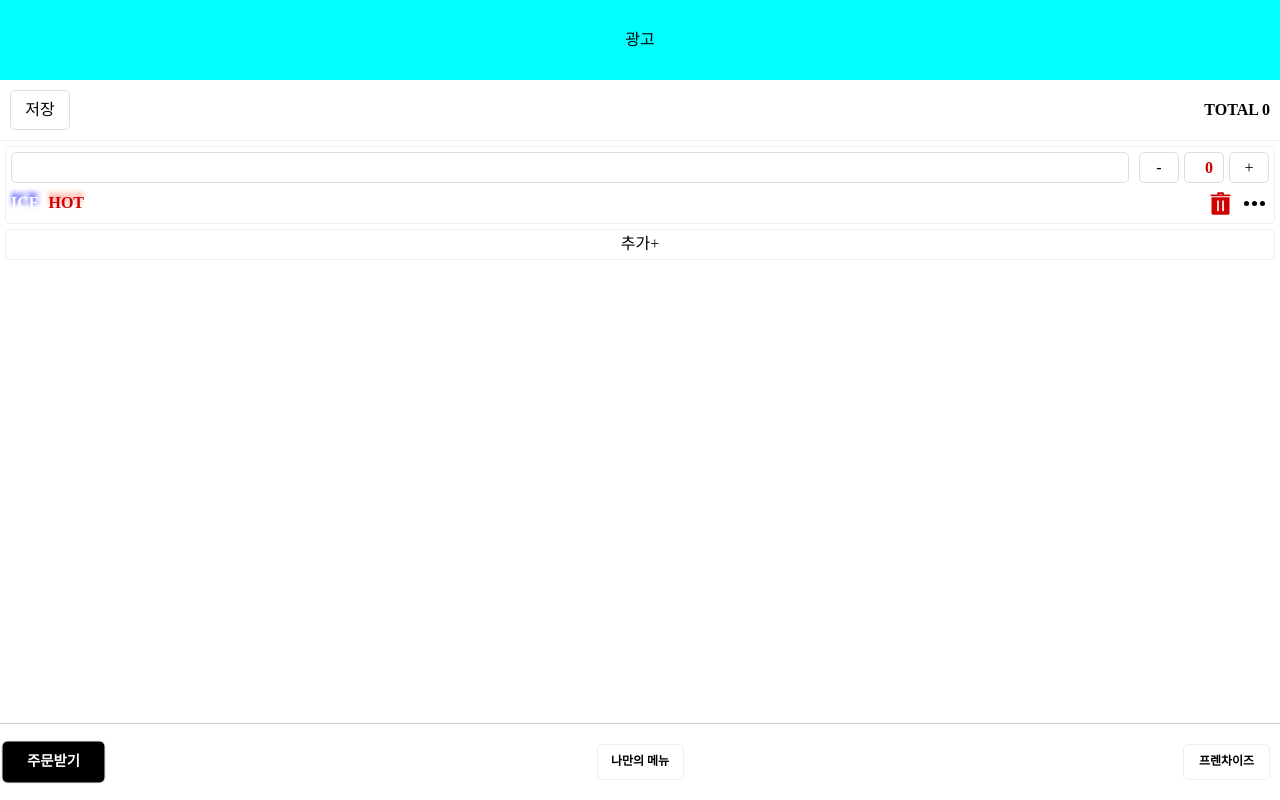
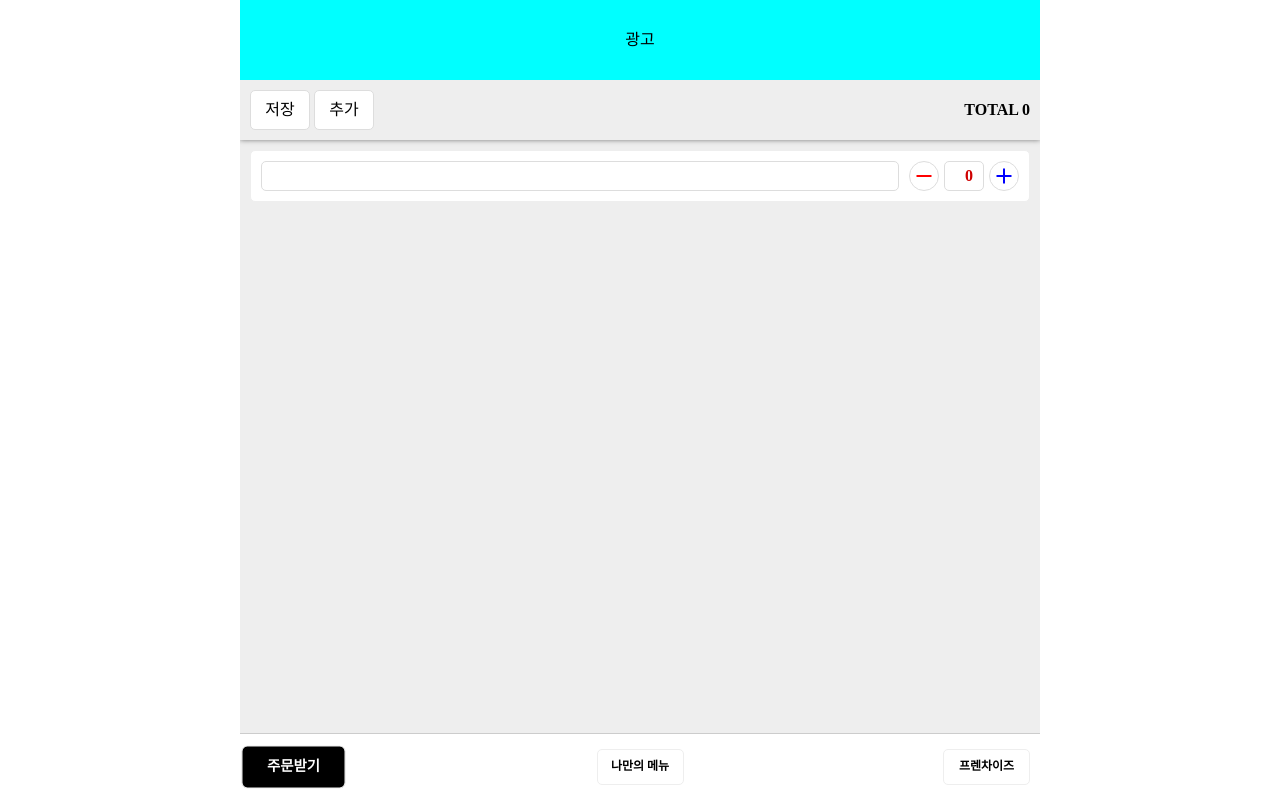
Before and after one commit to wondaero/easy-order, a plain HTML site: page index.html in a window 1280 px wide. Drawn offline with nearby package versions, Linux system fonts and the light colour scheme.

Commit message:
메모기능 추가 및 ui 변경

```diff
--- a/index.html
+++ b/index.html
@@ -13,6 +13,9 @@
             display: flex;
             flex-direction: column;
             height: 100%;
+            max-width: 800px;
+            min-width: 250px;
+            margin: 0 auto;
         }
         .adv-section{
             height: 80px;
@@ -27,9 +30,18 @@
             overflow-y: auto;
         }
 
+        main .order-page.hidden{
+            display: none;
+        }
+        main .order-page{
+            background: #eee;
+            height: 100%;
+            display: flex;
+            flex-direction: column;
+        }
         main .order-page header{
             padding: 10px;
-            border-bottom: 1px solid #eee;
+            box-shadow: 0 0 5px rgba(0, 0, 0, .5);
             display: flex;
             align-items: center;
             justify-content: space-between;
@@ -45,18 +57,19 @@
 
         }
         main .order-page ul{
+            flex: 1;
             margin: 0;
             padding: 0;
             list-style: none;
-            padding: 5px;
-            overflow: hidden;
+            padding: 10px;
+            overflow-y: auto;
         }
         main .order-page ul li{
-            padding: 5px;
+            padding: 10px;
             border: 1px solid #eee;
             border-radius: 5px;
             margin-bottom: 5px;
-            background: 0;
+            background: #fff;
             position: relative;
             transition: background 1s,
             left 1s linear(0 0%, 0 2.27%, 0.02 4.53%, 0.04 6.8%, 0.06 9.07%, 0.1 11.33%, 0.14 13.6%, 0.25 18.15%, 0.39 22.7%, 0.56 27.25%, 0.77 31.8%, 1 36.35%, 0.89 40.9%, 0.85 43.18%, 0.81 45.45%, 0.79 47.72%, 0.77 50%, 0.75 52.27%, 0.75 54.55%, 0.75 56.82%, 0.77 59.1%, 0.79 61.38%, 0.81 63.65%, 0.85 65.93%, 0.89 68.2%, 1 72.7%, 0.97 74.98%, 0.95 77.25%, 0.94 79.53%, 0.94 81.8%, 0.94 84.08%, 0.95 86.35%, 0.97 88.63%, 1 90.9%, 0.99 93.18%, 0.98 95.45%, 0.99 97.73%, 1 100%);
@@ -67,7 +80,11 @@
             transition: left .3s;
         }
         main .order-page ul li:not(.add-li):hover{
-            box-shadow: 0 2px 10px rgba(0, 0, 0, .8);
+            box-shadow: 0 2px 3px rgba(0, 0, 0, .8);
+            border: 0;
+        }
+        main .order-page ul li:not(.add-li):hover .bottom{
+            display: block;
         }
         main .order-page ul li.hot{
             background: url(assets/imgs/hot-bg2.jpg) no-repeat;
@@ -85,24 +102,21 @@
             display: flex;
             align-items: center;
             justify-content: center;
-            margin-bottom: 5px;
         }
         main .order-page ul li .item-nm{
-            /* flex: 1; */
             width: 100%;
             border: 1px solid #ddd;
             border-radius: 5px;
             padding: 5px 10px;
             resize: none;
-            height: 31px;
+            height: 30px;
             box-sizing: border-box;
             vertical-align: top;
             margin-right: 10px;
-            /* margin-bottom: 5px; */
-            /* display: flex;
-            align-items: center; */
         }
         main .order-page ul li .bottom{
+            display: none;
+            margin-top: 10px;
         }
         main .order-page ul li .bottom .btns{
             display: flex;
@@ -138,6 +152,26 @@
             height: 30px;
             padding: 0;
         }
+        main .order-page ul li .bottom .toggle-memo{
+            vertical-align: middle;
+        }
+        main .order-page ul li .bottom .toggle-memo input{
+            display: none;
+        }
+        main .order-page ul li .bottom .toggle-memo input + strong{
+            display: inline-flex;
+            width: 35px;
+            height: 30px;
+            vertical-align: middle;
+            align-items: center;
+            justify-content: center;
+            border-radius: 5px;
+            background: #fff;
+            color: #ddd;
+        }
+        main .order-page ul li .bottom .toggle-memo input:checked + strong{
+            color: #000;
+        }
         main .order-page ul li .bottom .btn-detail{
             background: #fff;
             border: 0;
@@ -172,7 +206,7 @@
             text-align: right;
             padding:  5px 10px;
             border: 1px solid #ddd;
-            height: 31px;
+            height: 30px;
             box-sizing: border-box;
             margin: 0 5px;
             border-radius: 5px;
@@ -192,20 +226,75 @@
             border-radius: 5px;
             background: #fff;
             border: 1px solid #ddd;
-            padding: 5px;
             overflow: hidden;
             display: flex;
             align-items: center;
             justify-content: center;
             cursor: pointer;
-            width: 40px;
-            height: 31px;
+            width: 30px;
+            height: 30px;
+            box-sizing: border-box;
+            border-radius: 50%;
+            position: relative;
+        }
+
+        main .order-page ul li .cnt-wrapper .btn-plus:before{
+            content: '';
+            display: block;
+            background: #00f;
+            width: 15px;
+            height: 2px;
+            position: absolute;
+            top: 50%;
+            left: 50%;
+            transform: translate(-50%, -50%);
+        }
+        main .order-page ul li .cnt-wrapper .btn-plus:after{
+            content: '';
+            display: block;
+            background: #00f;
+            width: 2px;
+            height: 15px;
+            position: absolute;
+            top: 50%;
+            left: 50%;
+            transform: translate(-50%, -50%);
+        }
+        main .order-page ul li .cnt-wrapper .btn-minus:before{
+            content: '';
+            display: block;
+            background: #f00;
+            width: 15px;
+            height: 2px;
+            position: absolute;
+            top: 50%;
+            left: 50%;
+            transform: translate(-50%, -50%);
+        }
+        main .order-page ul li .cnt-wrapper .btn-plus:hover{background: #00f;}
+        main .order-page ul li .cnt-wrapper .btn-minus:hover{background: #f00;}
+        main .order-page ul li .cnt-wrapper .btn-plus-minus:hover:before,
+        main .order-page ul li .cnt-wrapper .btn-plus-minus:hover:after{
+            background: #fff;
+        }
+
+
+        main .order-page ul li .bottom .memo-wrapper{
+            margin-top: 10px;
+            width: 100%;
+            box-sizing: border-box;
+        }
+        main .order-page ul li .bottom .memo-wrapper textarea{
             box-sizing: border-box;
             border-radius: 5px;
+            width: 100%;
+            resize: none;
+            vertical-align: top;
+            min-height: 32px;
+            padding: 5px 10px;
+            border: 1px solid #ddd;
         }
-        main .order-page ul li .cnt-wrapper .btn-plus-minus:hover{
-            background: #ddd;
-        }
+
         main .my-page header{
             padding: 10px;
         }
@@ -288,7 +377,7 @@
             justify-content: space-between;
             border-top: 1px solid rgba(0, 0, 0, .2);
             box-sizing: border-box;
-            padding: 20px 10px;
+            padding: 15px 10px;
         }
         footer label{
             /* margin-right: 50px; */
@@ -420,11 +509,14 @@
         <main>
             <div class="order-page" data-page="order">
                 <header>
-                    <button onclick="saveData()">저장</button>
+                    <div>
+                        <button onclick="saveData()">저장</button>
+                        <button onclick="addLi()">추가</button>
+
+                    </div>
                     <strong id="totalCntTag"></strong>
                 </header>
                 <ul id="itemList">
-                    <li id="addLi" class="add-li" onclick="addLi()">추가+</li>
                 </ul>
             </div>
             <div class="my-page hidden" data-page="my">
@@ -492,23 +584,16 @@
 
         const addLi = (txt) => {
             const li = document.createElement('li');
+
             li.classList.add('yet');
             li.dataset.type = 'item';
             li.innerHTML = `
                 <div class="top">
-                    <textarea type="text" name="" class="item-nm"
-                        onkeyup="resizeTxtarea(this)"
-                        onkeydown="resizeTxtarea(this)"
-                        oninput="resizeTxtarea(this)"
-                        onfocus="resizeTxtarea(this)"
-                        onchange="resizeTxtarea(this)"
-                        onblur="resizeTxtarea(this)"
-                        rows="1"
-                    >${txt || ''}</textarea>
+                    <input type="text" name="" class="item-nm" value="${txt || ''}">
                     <div class="cnt-wrapper">
-                        <button class="btn-plus-minus btn-minus" onclick="cntCtrl(this, -1)">-</button>
+                        <button class="btn-plus-minus btn-minus" onclick="cntCtrl(this, -1)"></button>
                         <input class="item-cnt color-red" data-id="item-cnt" type="number" onkeyup="changeValue()" onchange="changeValue()" onkeydown="changeValue()" oninput="changeValue()" value="0" onfocus="this.select()">
-                        <button class="btn-plus-minus btn-plus" onclick="cntCtrl(this, 1)">+</button>
+                        <button class="btn-plus-minus btn-plus" onclick="cntCtrl(this, 1)"></button>
                     </div>
                 </div>
                 <div class="bottom">
@@ -527,6 +612,10 @@
                             <button class="btn-del" onclick="delRow2(this)">
                                 <img src="./assets/imgs/iconmonstr-trash-can-filled.svg" alt="제거" height="27"/>
                             </button>
+                            <label class="toggle-memo">
+                                <input type="checkbox" onchange="toggleMemo(this)" />
+                                <strong>메모</strong>
+                            </label>
                             <button class="btn-detail" onclick="toggleDetail(this)">
                                 <strong></strong>
                                 <strong></strong>
@@ -536,15 +625,26 @@
                             <!--<button>복사</button>-->
                         </div>
                     </div>
-
+                    <div class="memo-wrapper hidden">
+                        <textarea rows="1"
+                            onkeyup="resizeTxtarea(this)"
+                            onkeydown="resizeTxtarea(this)"
+                            oninput="resizeTxtarea(this)"
+                            onfocus="resizeTxtarea(this)"
+                            onchange="resizeTxtarea(this)"
+                            onblur="resizeTxtarea(this)"
+                        ></textarea>
+                    </div>
                 </div>
 
             `;
 
-            qs('#addLi').before(li);
-            setTimeout(() => {
-                li.classList.remove('yet');
-            });
+            qs('#itemList').appendChild(li);
+
+            li.onmouseenter = () => {
+                resizeTxtarea(li.querySelector('textarea'));
+            }
+            setTimeout(() => li.classList.remove('yet'));
             changeValue();
         }
 
@@ -855,9 +955,17 @@
         const toggleDetail = (trg) => {
             const detailView = trg.querySelector(':scope > span');
             setTimeout(() => detailView.classList.remove('hidden'));
+        }
+        const toggleMemo = (trg) => {
+            console.log(trg.checked)
+            const memo = trg.closest('li').querySelector('.memo-wrapper');
+
+            memo.classList[trg.checked ? 'remove' : 'add']('hidden');
+
+            resizeTxtarea(trg.closest('li').querySelector('textarea'));
+        }
 
 
-        }
 
     </script>
 
```
